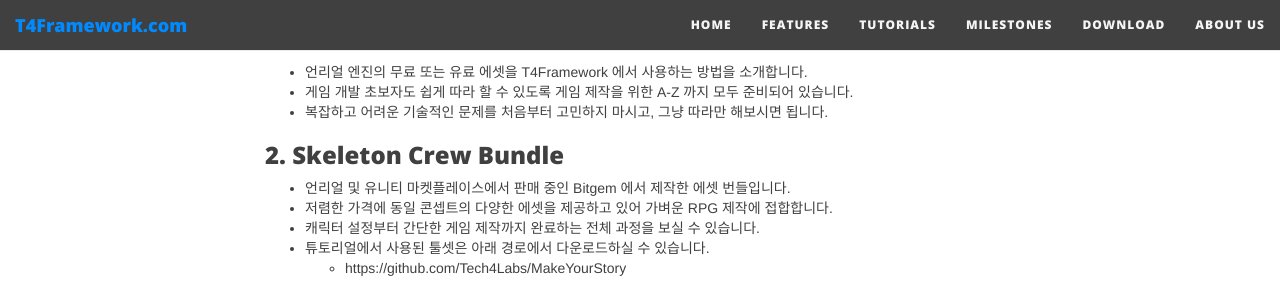
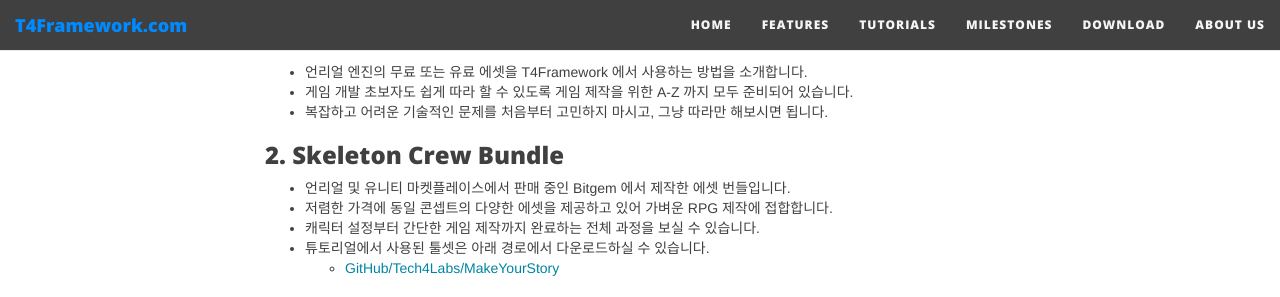
Before and after one commit to T4Framework/T4Framework_WebSite, a Jekyll site: the page built from docs/T4Framework_Tutorials.md, in a window 1280 px wide and 900 px high, scrolled down 357 px, cut to the strip 0-297 px from the top of the window. Built offline with Jekyll 4.4.1, drawn with Linux system fonts in a browser that asks for light colours; nearby versions of some CDN libraries; our own code applies the rules of GitHub Pages for plain Markdown files; some of the changed lines change nothing that is shown.

Commit message:
다운로드 경로 변경

```diff
--- a/docs/T4Framework_Tutorials.md
+++ b/docs/T4Framework_Tutorials.md
@@ -19,7 +19,7 @@
 - 저렴한 가격에 동일 콘셉트의 다양한 에셋을 제공하고 있어 가벼운 RPG 제작에 접합합니다.
 - 캐릭터 설정부터 간단한 게임 제작까지 완료하는 전체 과정을 보실 수 있습니다.
 - 튜토리얼에서 사용된 툴셋은 아래 경로에서 다운로드하실 수 있습니다.
-  - https://github.com/Tech4Labs/MakeYourStory
+  - [GitHub/Tech4Labs/MakeYourStory](https://github.com/Tech4Labs/MakeYourStory)
 
 <div class='embed-container'><iframe src='https://www.youtube.com/embed/MCfZAzuThAk' frameborder='0' allowfullscreen></iframe></div>
 <center><b>#1 Character Setup : 캐릭터 기본 메시 및 애니메이션 설정 (Crossbowman)</b></center>
```
